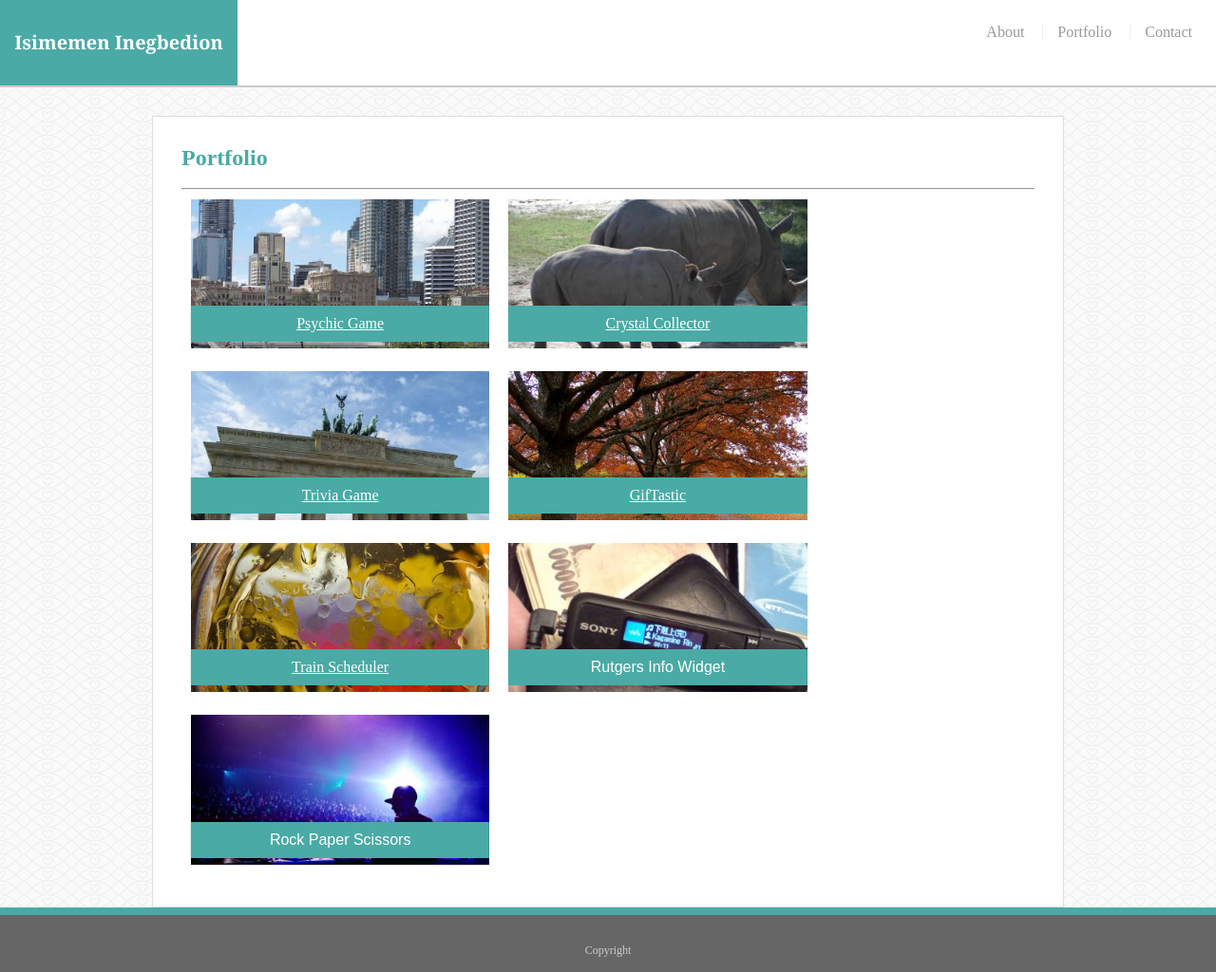
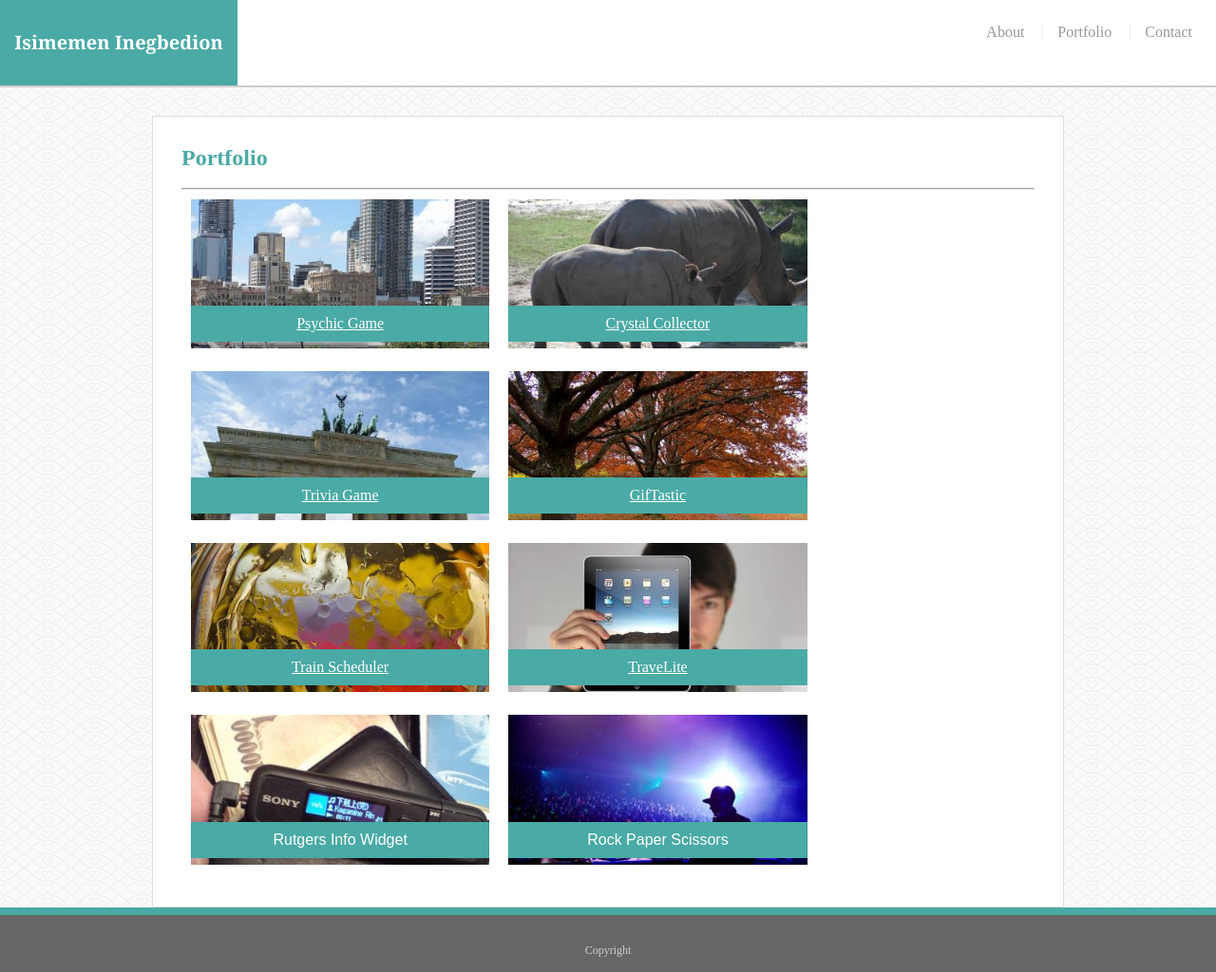
Before and after one commit to illimitableissi/Responsive-Portfolio, a plain HTML site: page portfolio.html in a window 1280 px wide. Shown: the whole page at 95% size. Drawn offline with Linux system fonts and the light colour scheme.

Commit message:
added project 1

```diff
--- a/portfolio.html
+++ b/portfolio.html
@@ -44,7 +44,10 @@
 <img src="assets/images/placeholder7.jpg"><a href= "https://illimitableissi.github.io/GifTastic/" class="btn" role="button">GifTastic</a></div>
 
 <div class="container">
-<img src="assets/images/placeholder8.jpg"><a href=" https://illimitableissi.github.io/TrainScheduler/" class="btn" role="button">Train Scheduler</a></div>
+<img src="assets/images/placeholder8.jpg"><a href= "https://illimitableissi.github.io/TrainScheduler/" class="btn" role="button">Train Scheduler</a></div>
+
+<div class="container">
+<img src="assets/images/placeholder9.jpg"><a href= "https://usafowose.github.io/Project-1/" class="btn" role="button">TraveLite</a></div>
 
 <div class="container">
 <img src="assets/images/placeholder4.jpg"><button class="btn">Rutgers Info Widget</button></div>
```
Also changed, not shown: assets/images/placeholder9.jpg (added).
